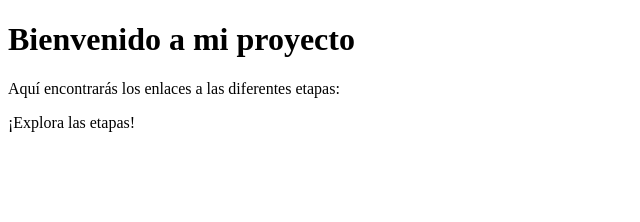
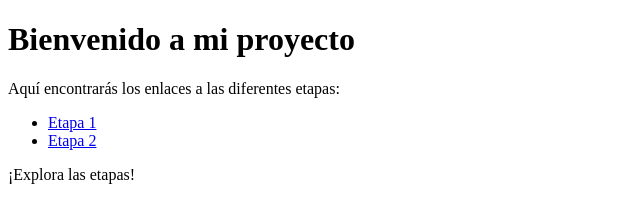
Before and after one commit to jmrodev/web1, a plain HTML site: page index.html in a window 1280 px wide. Shown: the whole page, without its empty margins (0-640 px from the left). Drawn offline with Linux system fonts and the light colour scheme.

Commit message:
feat: Add GitHub Actions workflow for dynamic link generation and deployment

```diff
--- a/index.html
+++ b/index.html
@@ -9,7 +9,10 @@
     <h1>Bienvenido a mi proyecto</h1>
     <p>Aquí encontrarás los enlaces a las diferentes etapas:</p>
 
-    <!-- LINKS_PLACEHOLDER -->
+    <ul>
+    <li><a href="./etapa_1/index.html">Etapa 1</a></li>
+    <li><a href="./etapa_2/index.html">Etapa 2</a></li>
+</ul>
 
     <p>¡Explora las etapas!</p>
 </body>
```
